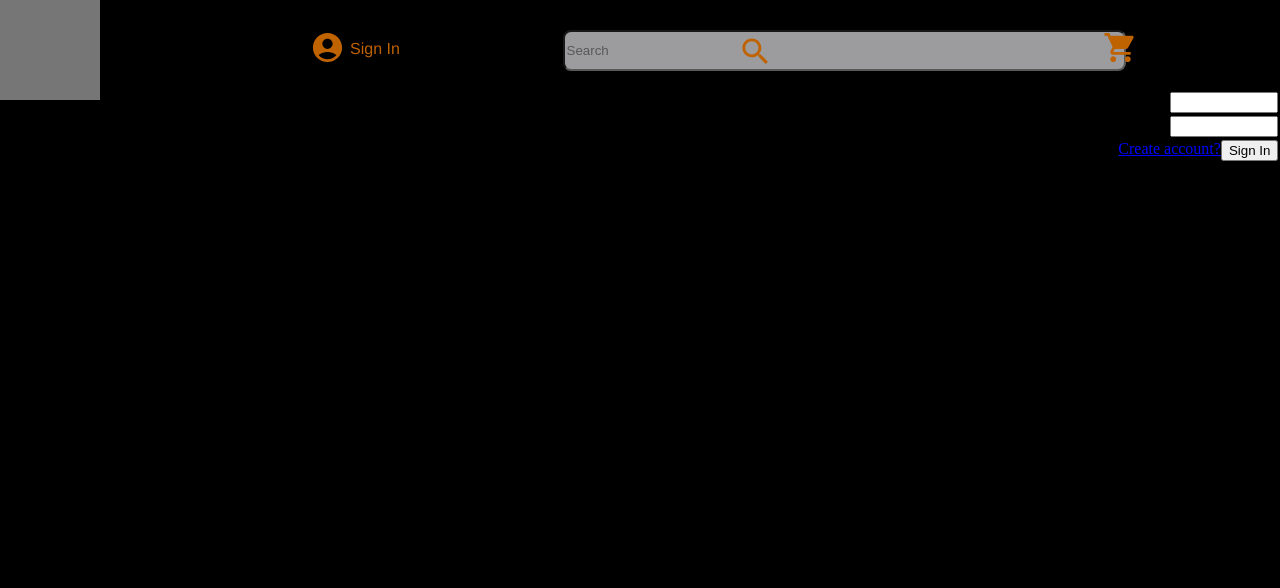
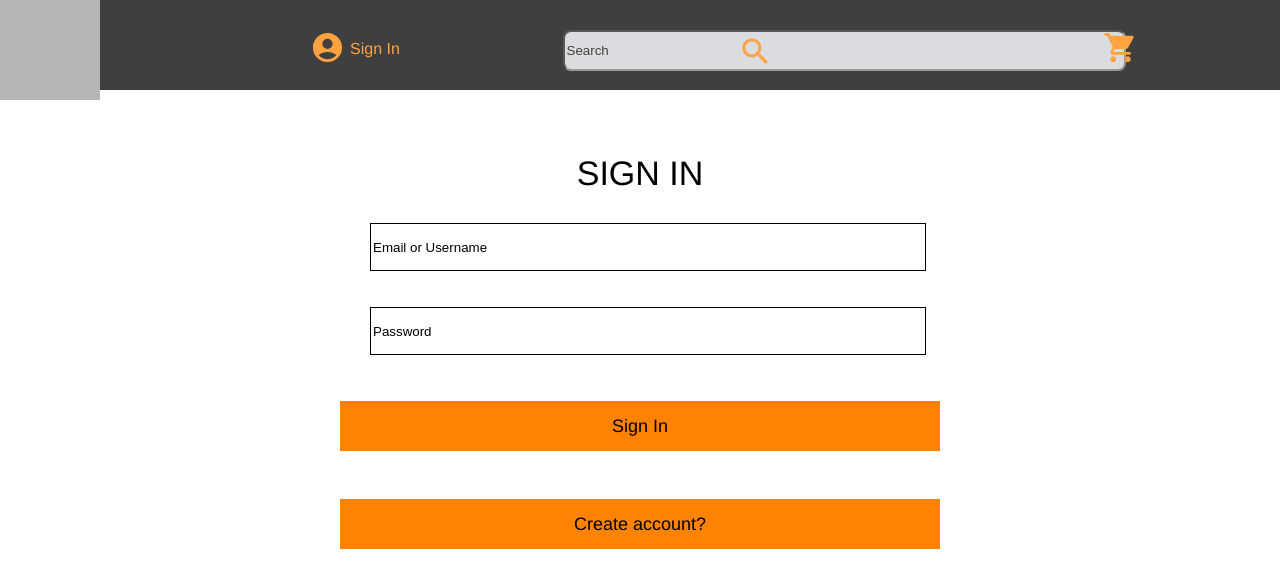
Before and after one commit to FSA-Courage-The-Cowardly-Dog/shopper, a React (Create React App) app: page /signin in a window 1280 px wide. Shown: the top 588 px of the page. Built offline with nearby package versions, Linux system fonts and the light colour scheme; grey boxes are pictures that could not be loaded.

Commit message:
signin & create account styling

```diff
--- a/public/css/accountform.css
+++ b/public/css/accountform.css
@@ -4,7 +4,8 @@
     margin: auto;
     align-items: center;
     justify-content: center;
-    padding: 20px
+    padding: 20px;
+    margin-top: 5%;
 }
 #create-account-form, #edit-account-form {
     display: flex;
@@ -13,12 +14,27 @@
 .form-line {
     display: flex;
     flex-direction: row;
-    justify-content: space-between;
+    justify-content: center;
     width: auto;
     margin: 5px;
+    height: 44px;
 }
-#create-account-form > button, #edit-account-form > button {
-    width: auto;
-    margin: auto;
-    margin-top: 10px;
+.createAccountBtn {
+    height: 50px;
+    width: 100%;
+    margin-top: 8%;
+    background-color: rgb(255, 131, 0);
+    font: 18px "Helvetica for Target", "HelveticaNeue for Target", "Helvetica Neue", Helvetica, Arial, sans-serif;
+    border: none;
 }
+
+.createAccounttitle {
+    font: 34px "Helvetica for Target", "HelveticaNeue for Target", "Helvetica Neue", Helvetica, Arial, sans-serif;
+    text-align: center;
+    font-weight: 300;
+    margin-bottom: 5%;
+}
+
+.createAccountBtn:hover {
+    border: 2px solid rgb(28, 27, 27);
+}
--- a/public/css/style.css
+++ b/public/css/style.css
@@ -8,5 +8,5 @@
 }
 
 body {
-    background-color: rgb(0, 0, 0) ;
+    background-color:white ;
 }
--- a/public/css/userbar.css
+++ b/public/css/userbar.css
@@ -28,20 +28,63 @@ header {
 }
 
 /* SignIn component */
-#login-form {
+
+.signinContainer {
+  display: flex;
+  flex-direction: row;
+  justify-content: center;
+  margin-top: 5%;
+}
+.login-line {
+    height: 24px;
+    width: 270px;
+    padding: 30px;
+    margin-right: 270px;
+}
+.login-input {
+   height: 44px;
+   width: 550px;
+   border: 1px solid black;
+}
+.signinTitle {
+   text-align: center;
+   font: 34px "Helvetica for Target", "HelveticaNeue for Target", "Helvetica Neue", Helvetica, Arial, sans-serif;
+   font-weight: 300;
+}
+
+.createAccount {
+    text-align: center;
     display: flex;
     flex-direction: column;
+    margin-top: 40px;
+}
+
+::placeholder {
+    color: black;
+}
+
+.signinBtn {
+    height: 50px;
     width: 100%;
-    align-items: flex-end;
+    background-color: rgb(255, 131, 0);
+    font: 18px "Helvetica for Target", "HelveticaNeue for Target", "Helvetica Neue", Helvetica, Arial, sans-serif;
+    font-weight: 500;
+    border: none;
 }
-.login-line {
-    display: flex;
-    flex-direction: row;
-    margin: .1em;
-    justify-content: space-between;
-    max-width: 200px;
+
+.signinBtn:hover {
+    border: 2px solid rgb(28, 27, 27);
 }
-.login-input {
-    max-width: 100px;
-    min-width: 50px;
+
+.accountBtn {
+    height: 50px;
+    width: 100%;
+    margin-top: 8%;
+    background-color: rgb(255, 131, 0);
+    font: 18px "Helvetica for Target", "HelveticaNeue for Target", "Helvetica Neue", Helvetica, Arial, sans-serif;
+    border: none;
 }
+
+.accountBtn:hover {
+    border: 2px solid rgb(28, 27, 27);
+}
--- a/src/components/CreateAccount.js
+++ b/src/components/CreateAccount.js
@@ -41,48 +41,53 @@ const CreateAccount = () => {
   return !user.id ? (
     <form id="create-account-container" onSubmit={handleSubmit}>
       <div id="create-account-form">
-        <h2>New Account Information</h2>
+        <h1 className='createAccounttitle'>Create New Account</h1>
         <div className="form-line">
-          <label htmlFor="username">Username: </label>
           <input
+          className='login-input'
+          placeholder='Username'
             type="text"
             value={form.username}
             onChange={handleChange('username')}
           />
         </div>
         <div className="form-line">
-          <label htmlFor="password">Password: </label>
           <input
+          className='login-input'
+          placeholder='Password'
             type="password"
             value={form.password}
             onChange={handleChange('password')}
           />
         </div>
         <div className="form-line">
-          <label htmlFor="email">Email: </label>
           <input
+          className='login-input'
+            placeholder='Email address'
             type="email"
             value={form.email}
             onChange={handleChange('email')}
           />
         </div>
         <div className="form-line">
-          <label htmlFor="firstName">First Name: </label>
           <input
+          className='login-input'
+          placeholder='First name'
             type="text"
             value={form.firstName}
             onChange={handleChange('firstName')}
           />
         </div>
         <div className="form-line">
-          <label htmlFor="lastName">Last Name: </label>
           <input
+          className='login-input'
+          placeholder='Last name'
             type="text"
             value={form.lastName}
             onChange={handleChange('lastName')}
           />
         </div>
-        <button type="submit" disabled={checkDisabled()}>
+        <button className='createAccountBtn' type="submit" disabled={checkDisabled()}>
           Create Account
         </button>
       </div>
--- a/src/components/SignIn.js
+++ b/src/components/SignIn.js
@@ -32,11 +32,15 @@ const SignIn = () => {
   };
 
   return (
+
+  <div className="signinContainer">
+
     <form  id="login-form" onSubmit={handleSubmit}>
+    <h1 className='signinTitle'>SIGN IN</h1>
       <div className="login-line">
-        <label htmlFor="username">Username: </label>
         <input
           className="login-input"
+          placeholder='Email or Username'
           name="username"
           value={state.username}
           autoComplete="userName"
@@ -44,8 +48,8 @@ const SignIn = () => {
         />
       </div>
       <div className="login-line">
-        <label htmlFor="password">Password: </label>
         <input
+        placeholder='Password'
           className="login-input"
           name="password"
           type="password"
@@ -54,13 +58,14 @@ const SignIn = () => {
           onChange={handleChange('password')}
         />
       </div>
-      <div className="login-line">
+      <div className="createAccount">
+        <button className='signinBtn' type="submit">Sign In</button>
         <Link to="/createaccount" className="create-account-link">
-          Create account?
+          <button className='accountBtn'>Create account?</button>
         </Link>
-        <button type="submit">Sign In</button>
       </div>
     </form>
+  </div>
   );
 };
 
```
